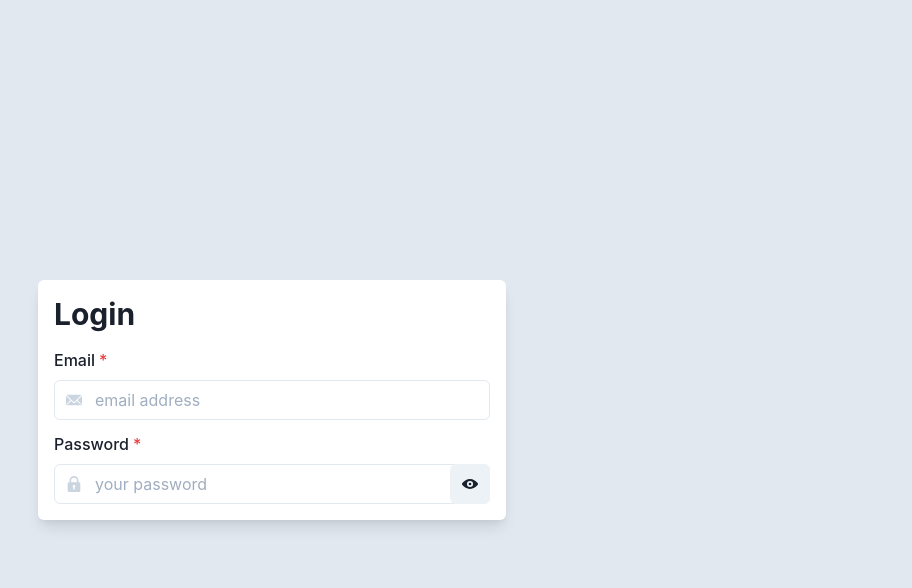
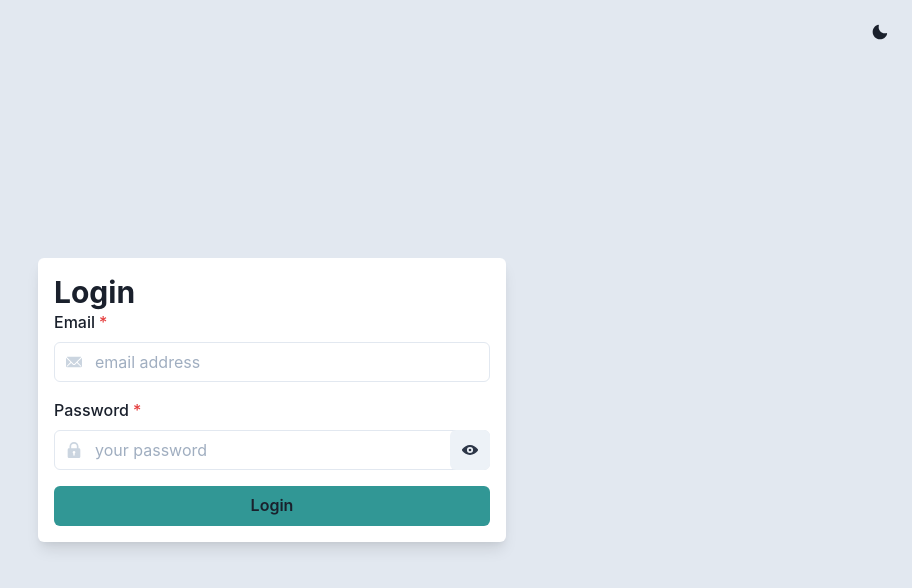
Before and after one commit to inaridiy/firebase_cms, a Next.js app: page /auth/login in a window 1280 px wide. Shown: the top 588 px of the page, without its empty margins (368-1280 px from the left). Built offline with nearby package versions, Linux system fonts and the light colour scheme.

Commit message:
dark mode 対応

```diff
--- /dev/null
+++ b/src/components/atoms/SubmitBtn.tsx
@@ -0,0 +1,9 @@
+import { Button } from '@chakra-ui/button';
+import { useColorModeValue } from '@chakra-ui/color-mode';
+
+type Props = { children: React.ReactNode };
+
+export const SubmitBtn: React.FC<Props> = ({ children }) => {
+  const bgColor = useColorModeValue('teal.500', 'teal.500');
+  return <Button bg={bgColor}>{children}</Button>;
+};
--- a/src/components/atoms/card.tsx
+++ b/src/components/atoms/card.tsx
@@ -1,5 +1,7 @@
+import { useColorModeValue } from '@chakra-ui/color-mode';
 import { Box, BoxProps } from '@chakra-ui/layout';
 
-export const Card: React.FC<BoxProps> = (props) => (
-  <Box bg="white" rounded="md" p={4} shadow="lg" {...props}></Box>
-);
+export const Card: React.FC<BoxProps> = (props) => {
+  const bgColor = useColorModeValue('white', 'gray.700');
+  return <Box bg={bgColor} rounded="md" p={4} shadow="lg" {...props}></Box>;
+};
--- a/src/components/atoms/forms/EmailInput.tsx
+++ b/src/components/atoms/forms/EmailInput.tsx
@@ -23,6 +23,7 @@ export const EmailInput: React.FC<EmailInputProps> = (props) => {
       /^[a-zA-Z0-9.!#$%&'*+/=?^_`{|}~-]+@[a-zA-Z0-9-]+(?:\.[a-zA-Z0-9-]+)*$/.test(
         email
       );
+
     props.onValidate && props.onValidate(isValid);
     setErrorMessage(isValid ? '' : 'Invalid email');
   }, [email]);
--- a/src/components/atoms/forms/PasswordInput.tsx
+++ b/src/components/atoms/forms/PasswordInput.tsx
@@ -46,6 +46,7 @@ export const PasswordInput: React.FC<PasswordInputProps> = (props) => {
         <InputRightElement>
           <IconButton
             aria-label="switch"
+            color="gray.700"
             icon={isShow ? <ViewOffIcon /> : <ViewIcon />}
             onClick={() => setIsShow(!isShow)}
           />
--- a/src/components/layouts/auth.tsx
+++ b/src/components/layouts/auth.tsx
@@ -1,19 +1,35 @@
+import React from 'react';
+import { IconButton } from '@chakra-ui/button';
+import { useColorMode, useColorModeValue } from '@chakra-ui/color-mode';
+import { MoonIcon, SunIcon } from '@chakra-ui/icons';
 import { Flex } from '@chakra-ui/layout';
-import React from 'react';
 import { needChild } from '../../types/needChild';
 import { Card } from '../atoms/Card';
 
 export const AuthLayout: React.FC<needChild> = ({ children }) => {
+  const { toggleColorMode, colorMode } = useColorMode();
+  const bgColor = useColorModeValue('gray.200', 'gray.900');
   return (
+    <>
       <Flex
         flexDirection="column"
         width="100wh"
         height="100vh"
-      backgroundColor="gray.200"
+        backgroundColor={bgColor}
         justifyContent="center"
         alignItems="center"
       >
         <Card minW={{ base: '90%', md: '468px' }}>{children}</Card>
       </Flex>
+      <IconButton
+        aria-label="switch dark mode"
+        position="fixed"
+        bg="transparent"
+        top="3"
+        right="3"
+        onClick={toggleColorMode}
+        icon={colorMode === 'light' ? <SunIcon /> : <MoonIcon />}
+      />
+    </>
   );
 };
--- a/src/components/moleciles/LoginForm.tsx
+++ b/src/components/moleciles/LoginForm.tsx
@@ -1,13 +1,28 @@
+import { Button } from '@chakra-ui/button';
 import { Stack } from '@chakra-ui/layout';
 import { EmailInput, PasswordInput } from '../atoms/forms';
+import { SubmitBtn } from '../atoms/SubmitBtn';
 
-type Props = {};
+type Props = {
+  onChange?: (e: { email: string; password: string }) => void;
+  onSubmit?: (e: React.FormEvent<HTMLFormElement>) => void;
+};
 
-export const LoginForm: React.FC<Props> = ({}) => {
+export const LoginForm = ({ onChange, onSubmit }: Props) => {
+  const data = { email: '', password: '' };
+  const onPasswordChange = (e: string) => {
+    data.password = e;
+    onChange && onChange(data);
+  };
+  const onEmailChange = (e: string) => {
+    data.email = e;
+    onChange && onChange(data);
+  };
   return (
-    <Stack pt="4" spacing={3}>
-      <EmailInput />
-      <PasswordInput />
+    <Stack spacing={4}>
+      <EmailInput onChange={onEmailChange} />
+      <PasswordInput onChange={onPasswordChange} />
+      <SubmitBtn>Login</SubmitBtn>
     </Stack>
   );
 };
```
Also changed, not shown: 1 other file (tests, documents, lock files or other folders). Lines whose indentation alone changed are shown as unchanged.
